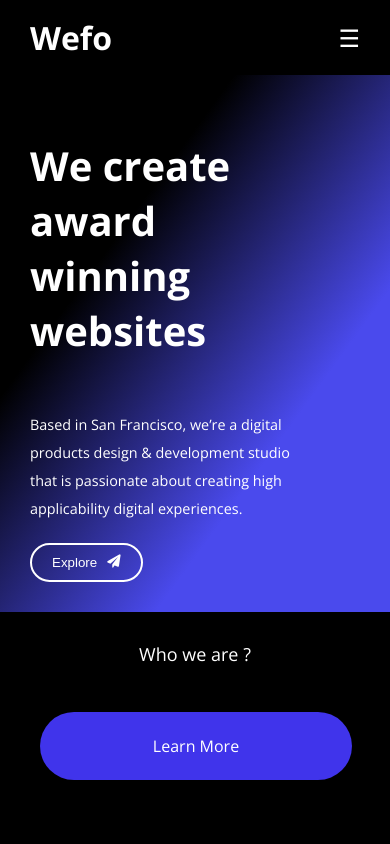
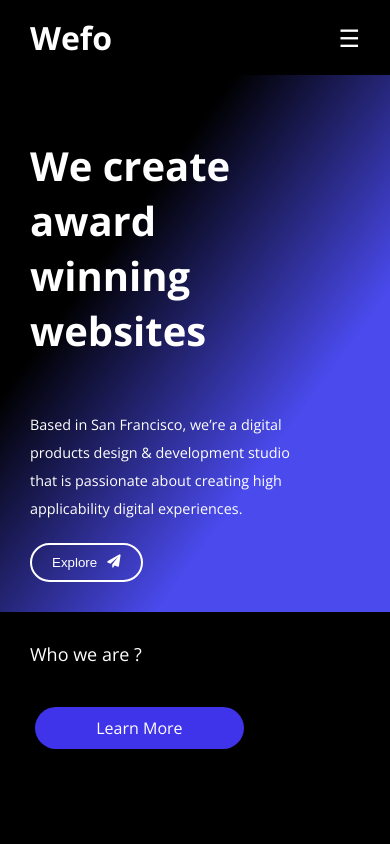
Before and after one commit to Abhinav-bM/Abhinav-BManoj-frontend-project, a React (Vite) app: page / in a window 390 px wide. Shown: the top 844 px of the page. Built offline with nearby package versions, Linux system fonts and the light colour scheme; the HTML template or start-up script is replaced by a standard one.

Commit message:
aboutFixed

```diff
--- a/src/styles/about.css
+++ b/src/styles/about.css
@@ -102,7 +102,7 @@
 
   .aboutMain {
     width: 100%;
-    text-align: center;
+    text-align: start;
   }
 
   .aboutContent {
@@ -112,7 +112,7 @@
   }
 
   .aboutContent h3 {
-    font-size: 1.75rem; /* Slightly smaller heading */
+    font-size: 1.5rem; /* Slightly smaller heading */
   }
 
   .btn-area {
@@ -121,11 +121,14 @@
   }
 
   .about-btn {
-    width: 90%;
+    width: 30%;
+    padding: 5px;
   }
 
   .about-btn div {
-    width: 100%;
+    width: 70%;
+    height: 30px;
+    padding: 6px 12px;
   }
 }
 
```
